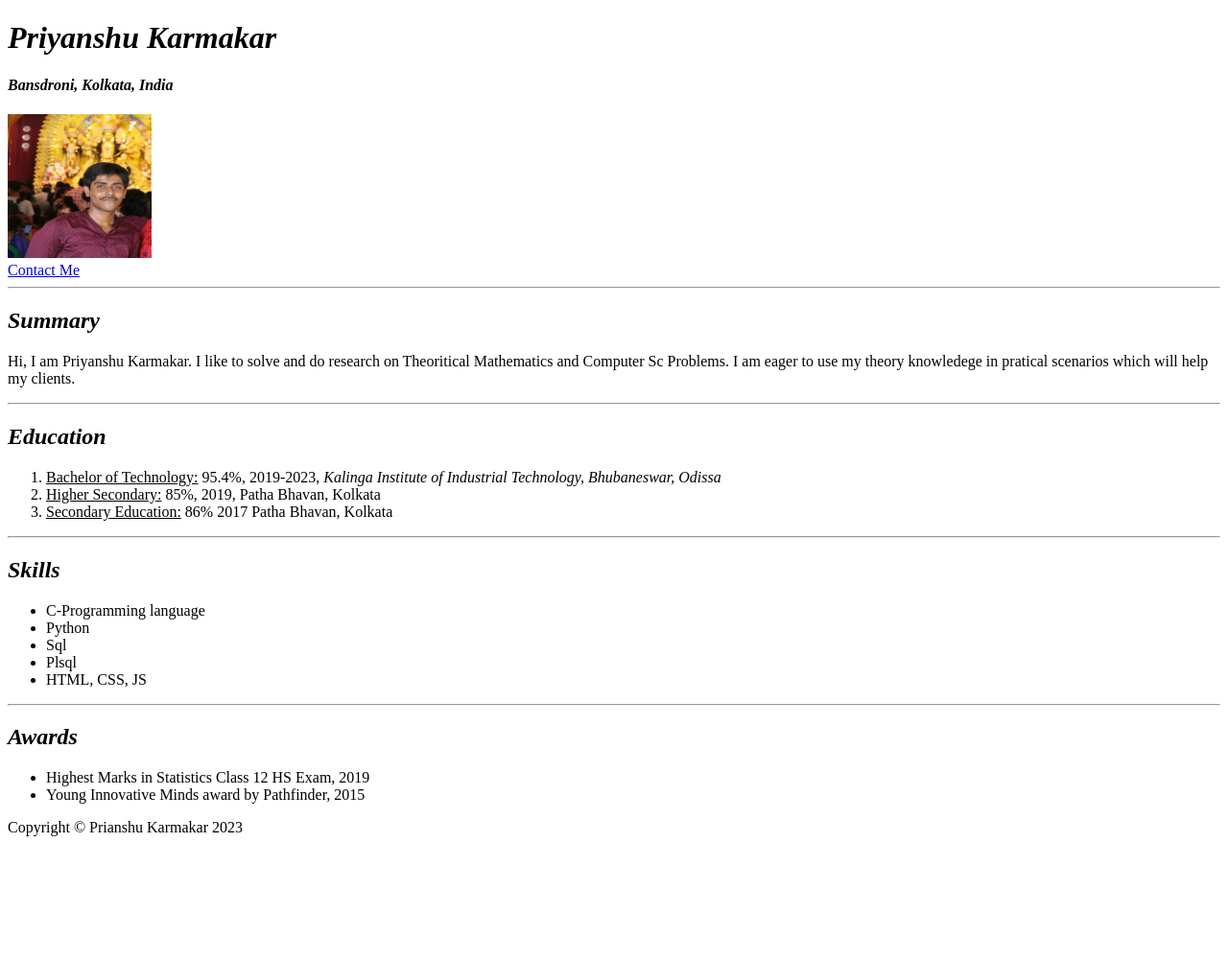
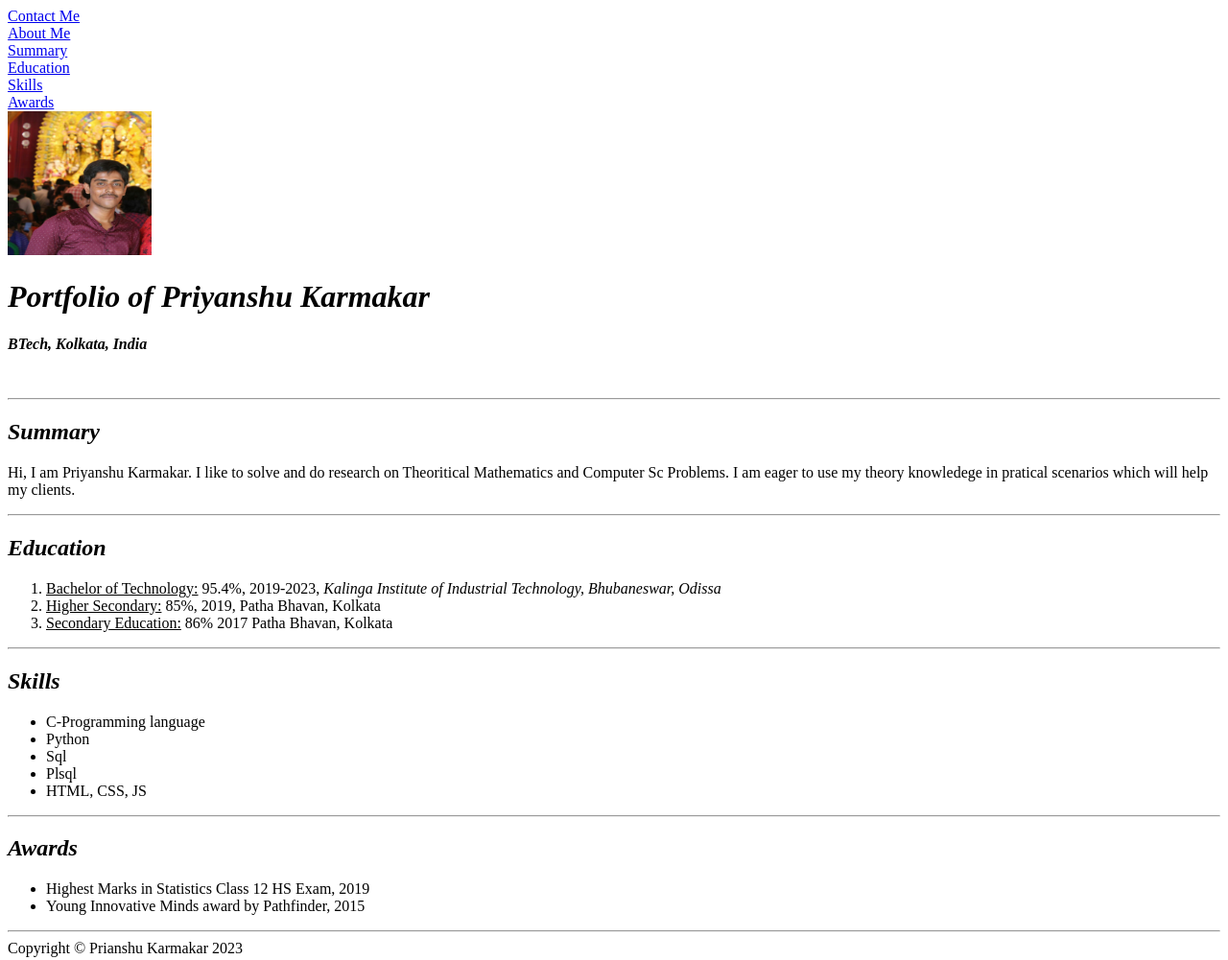
Before and after one commit to Priyanshu-Karmakar123/Portfolio-orginal, a plain HTML site: page index.html in a window 1280 px wide. Shown: the whole page at 96% size. Before the commit the page ends 880 px from the top, so only its background shows below. Drawn offline with Linux system fonts and the light colour scheme; a web font is replaced by a local one.

Commit message:
Update index.html

```diff
--- a/index.html
+++ b/index.html
@@ -5,18 +5,36 @@
     <meta http-equiv="X-UA-Compatible" content="IE=edge">
     <meta name="viewport" content="width=device-width, initial-scale=1.0">
     <title>My Resume</title>
+    <link rel="stylesheet" href="./index.css">
+    <link rel="preconnect" href="https://fonts.googleapis.com">
+    <link rel="preconnect" href="https://fonts.gstatic.com" crossorigin>
+    <link href="https://fonts.googleapis.com/css2?family=Cherry+Bomb+One&display=swap" rel="stylesheet">
 </head>
 <body>
-    <p><h1><i>Priyanshu Karmakar</i></h1>
-    <i><h4>Bansdroni, Kolkata, India</h4> </i></p>
+
+    <div class="container">
+        <div class="first"><a href="./public/contact.html">Contact Me</a></div>
+        <div class="second"><a href="./public/about.html">About Me</a></div>
+        <div class="third"><a href="#summ">Summary</a></div>
+        <div class="fourth"><a href="#edu">Education</a></div>
+        <div class="fifth"><a href="#skills">Skills</a></div>
+        <div class="sixth"><a href="#award">Awards</a></div>
+
+    </div>
+    <div class="intro">
         <a href="./public/about.html"><img src="./assets/images/MY_IMAGE.jpeg" height="150" width="150" alt="Priyanshu's Photo"></a>
-    <br/>
-    <a href="./public/contact.html">Contact Me</a>
+        <p id="name"><h1><i>Portfolio of Priyanshu Karmakar</i></h1>
+            <i><h4 id="addr">BTech, Kolkata, India</h4> </i></p>
+    </div>
+
+    <div class="main">
+        <br>
+
         <hr>
-    <p><h2><i>Summary</i></h2>Hi, I am Priyanshu Karmakar. I like to solve and do research on Theoritical Mathematics and Computer Sc
+        <p id="summ"><h2><i>Summary</i></h2>Hi, I am Priyanshu Karmakar. I like to solve and do research on Theoritical Mathematics and Computer Sc
             Problems. I am eager to use my theory knowledege in pratical scenarios which will help my clients.
             </p><hr>
-    <p><h2><i>Education</i></h2>
+        <p id="edu"><h2><i>Education</i></h2>
         <ol>
             <li><u>Bachelor of Technology:</u> 95.4%, 2019-2023, <i>Kalinga Institute of Industrial
                 Technology, Bhubaneswar, Odissa</i></li>
@@ -24,7 +42,7 @@
             <li><u>Higher Secondary:</u> 85%, 2019, Patha Bhavan, Kolkata</li>
             <li><u>Secondary Education:</u> 86% 2017 Patha Bhavan, Kolkata</li>
         </ol></p><hr>
-    <p><h2><i>Skills</i></h2></p>
+        <p id="skills"><h2><i>Skills</i></h2></p>
         <ul>
             <li>C-Programming language</li>
             <li>Python</li>
@@ -33,13 +51,15 @@
             <li>HTML, CSS, JS</li>
 
         </ul><hr>
-    <p><h2><i>Awards</i></h2></p>
+        <p id="award"><h2><i>Awards</i></h2></p>
         <ul>
             <li>Highest Marks in Statistics Class 12 HS Exam, 2019 </li>
             <li>Young Innovative Minds award by Pathfinder, 2015</li>
         </ul>
+        <hr>
         <footer>
             Copyright &copy; Prianshu Karmakar 2023
         </footer>
+    </div>
 </body>
 </html>
```
Lines whose indentation alone changed are shown as unchanged.
